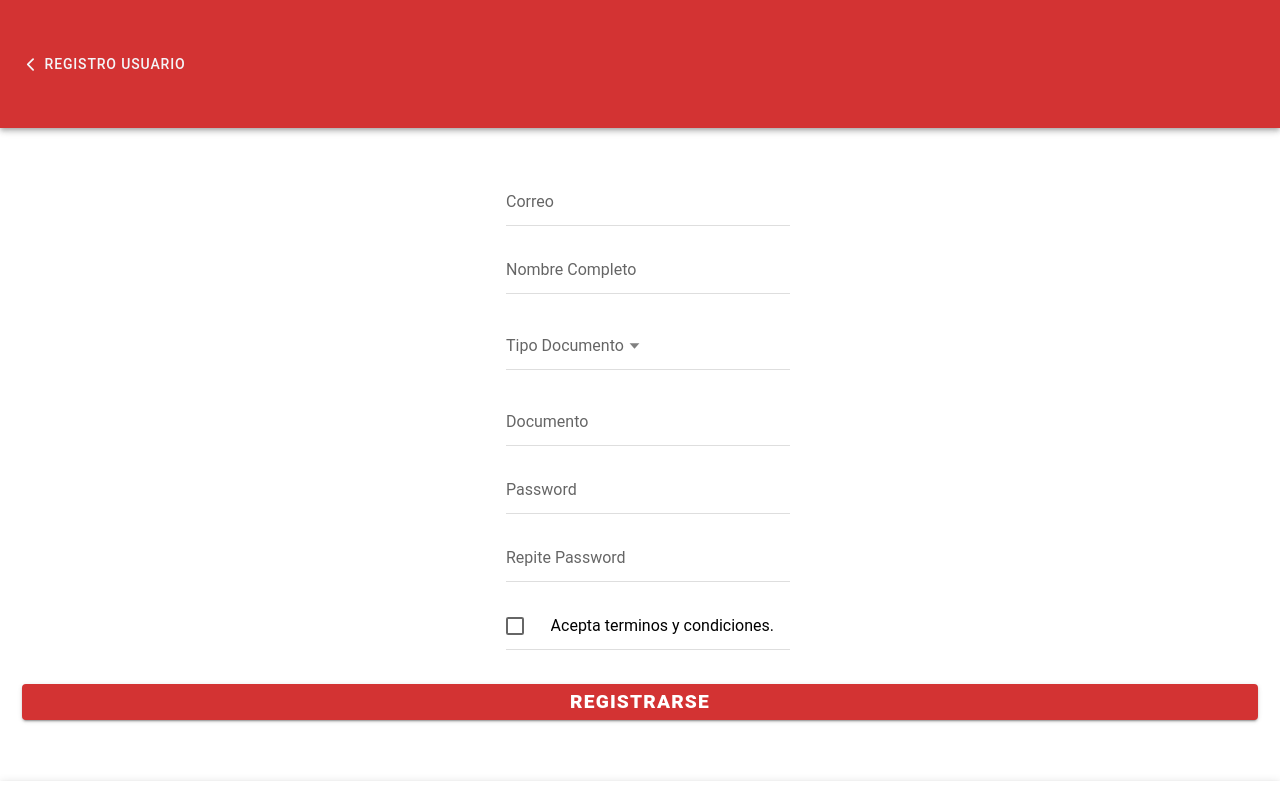
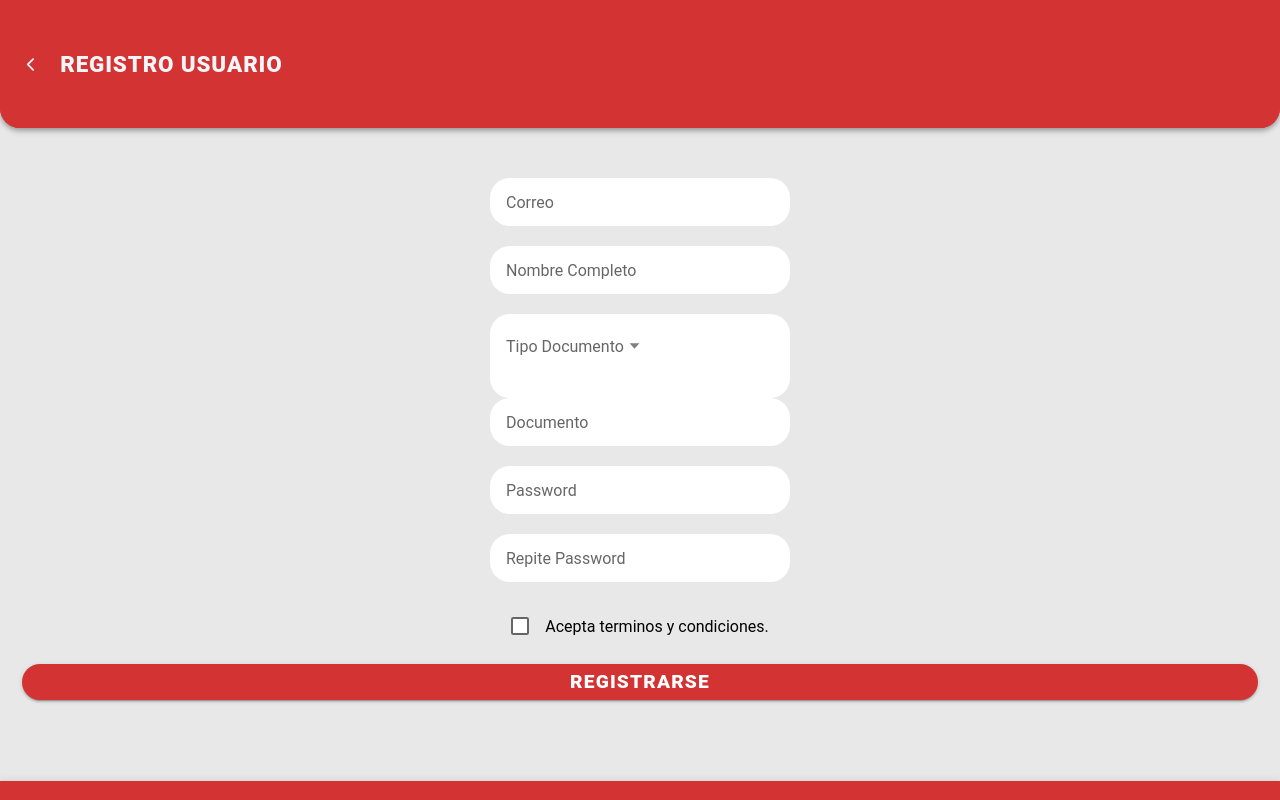
Before and after one commit to danipra2050/usc-yos, a React (Vite) app: page /singup in a window 1280 px wide. Built offline with nearby package versions, Linux system fonts and the light colour scheme.

Commit message:
Ajuste estilos formulario de registro

```diff
--- /dev/null
+++ b/src/components/SingUpComp.css
@@ -0,0 +1,25 @@
+.ion-button {
+    --background: #D33333;
+    font-size: 1.2rem;
+    font-weight: 800;
+    --border-radius: 20px;
+}
+
+.ion-button:hover{
+    --background: #D33333;
+}
+
+.form-item{
+    border-radius: 20px;
+    --border-style: none;
+}
+
+.form-item-checkbox{
+    --background: #E8E8E8;
+    border-radius: 20px;
+    --border-style: none;
+}
+
+.form-list{
+    border-radius: 20px;
+}
--- /dev/null
+++ b/src/components/SingUpComp.jsx
@@ -0,0 +1,128 @@
+import React, { useState } from "react";
+import {
+  IonButton,
+  IonInput,
+  IonItem,
+  IonList,
+  IonSelect,
+  IonSelectOption,
+  IonCheckbox,
+} from "@ionic/react";
+import { useForm } from "react-hook-form";
+import "./SingUpComp.css";
+
+let initialValues = {
+  correo: "",
+  nombreCompleto: "",
+  tipoDocumento: "",
+  documento: "",
+  password: "",
+  terminos: "",
+};
+
+const SingUpComp = () => {
+  const [data, setData] = useState();
+
+  const {
+    control,
+    handleSubmit,
+    formState: { errors },
+    reset,
+    register,
+  } = useForm({
+    defaultValues: { ...initialValues },
+    mode: "onTouched",
+    reValidateMode: "onChange",
+  });
+
+  const onSubmit = (data) => {
+    console.log(data);
+    setData(data);
+  };
+
+  const showError = (fieldName) => {
+    let error = errors[fieldName];
+    return error ? (
+      <div style={{ color: "red", fontWeight: "bold" }}>
+        {error.message || "El campo es obligatorio."}
+      </div>
+    ) : null;
+  };
+
+  return (
+    <form onSubmit={handleSubmit(onSubmit)}>
+      <div className="form-container">
+        <IonItem className="form-item">
+          <IonInput
+            placeholder="Correo"
+            type="email"
+            {...register("correo", {
+              required: true,
+              pattern: {
+                value: /^[A-Z0-9._%+-]+@[A-Z0-9.-]+\.[A-Z]{2,4}$/i,
+                message: "formato de correo invalido",
+              },
+            })}
+          />
+        </IonItem>
+        {showError("correo")}
+        <IonItem className="form-item">
+          <IonInput
+            placeholder="Nombre Completo"
+            {...register("nombreCompleto", { required: true })}
+          />
+        </IonItem>
+        {showError("nombreCompleto")}
+        <IonList className="form-list">
+          <IonItem className="form-item">
+            <IonSelect
+              placeholder="Tipo Documento"
+              {...register("tipoDocumento", { required: true })}
+            >
+              <IonSelectOption value="CC">Cedula Ciudadanía</IonSelectOption>
+              <IonSelectOption value="CE">Cedula Extranjería</IonSelectOption>
+              <IonSelectOption value="PS">Pasaporte</IonSelectOption>
+            </IonSelect>
+          </IonItem>
+        </IonList>
+        <IonItem className="form-item">
+          <IonInput
+            placeholder="Documento"
+            {...register("documento", { required: true })}
+          />
+        </IonItem>
+        {showError("documento")}
+        <IonItem className="form-item">
+          <IonInput
+            placeholder="Password"
+            type="password"
+            {...register("password", { required: true })}
+          ></IonInput>
+        </IonItem>
+        {showError("password")}
+        <IonItem className="form-item">
+          <IonInput
+            placeholder="Repite Password"
+            type="password"
+            {...register("secondPassword", { required: true })}
+          />
+        </IonItem>
+        {showError("secondPassword")}
+        <IonItem className="form-item-checkbox">
+          <IonCheckbox
+            labelPlacement="end"
+            {...register("terminos", { required: true })}
+          >
+            Acepta terminos y condiciones.
+          </IonCheckbox>
+        </IonItem>
+        {showError("terminos")}
+      </div>
+      <IonButton type="submit" expand="block" className="ion-button">
+        Registrarse
+      </IonButton>
+    </form>
+  );
+};
+
+export default SingUpComp;
--- a/src/pages/Pages.css
+++ b/src/pages/Pages.css
@@ -1,5 +1,6 @@
-.ion-header {
+.icon-header {
     background-color: #D33333;
+    border-radius: 0 0 20px 20px;
 }
 
 .ion-toolbar {
@@ -19,14 +20,7 @@
     linear-gradient(45deg, var(--bg) 25%, transparent 25%);
     background-size: 100px 100px;
     background-color: var(--stripe);
-}
-.ion-button {
-    --background: #D33333;
-    font-size: 1.2rem;
-    font-weight: 800;
-}
-.ion-button:hover{
-    --background: #D33333;
+    border-radius: 0 0 20px 20px;
 }
 
 .ion-content {
@@ -41,3 +35,17 @@
     padding-bottom: 0.3rem;
     --color: white;
 }
+
+.content{
+    --background: #E8E8E8;
+}
+
+.ion-footer{
+    background: #D33333;
+}
+
+.title-screen{
+    padding: 0 10px 0 20px;
+    font-size: 1.6em;
+    font-weight: 800;
+}
--- a/src/pages/SingUp.jsx
+++ b/src/pages/SingUp.jsx
@@ -1,62 +1,19 @@
-import React, { useState } from "react";
+import React from "react";
 import {
   IonButton,
   IonButtons,
-  IonContent,
   IonFooter,
   IonHeader,
   IonIcon,
-  IonInput,
-  IonItem,
-  IonList,
   IonPage,
-  IonSelect,
-  IonSelectOption,
   IonToolbar,
-  IonCheckbox,
+  IonContent,
 } from "@ionic/react";
 import { chevronBack } from "ionicons/icons";
-import { useForm } from "react-hook-form";
 import "./Pages.css";
-
-let initialValues = {
-  correo: "",
-  nombreCompleto: "",
-  tipoDocumento: "",
-  documento: "",
-  password: "",
-  terminos: "",
-};
+import SingUpComp from "../components/SingUpComp";
 
 const SingUp = () => {
-  const [data, setData] = useState();
-
-  const {
-    control,
-    handleSubmit,
-    formState: { errors },
-    reset,
-    register,
-  } = useForm({
-    defaultValues: { ...initialValues },
-    mode: "onTouched",
-    reValidateMode: "onChange",
-  });
-
-  const onSubmit = (data) => {
-    console.log(data);
-    setData(data);
-  };
-
-  const showError = (fieldName) => {
-    let error = errors[fieldName];
-    return error ? (
-      <div style={{ color: "red", fontWeight: "bold" }}>
-        {error.message || "Field Is Required"}
-      </div>
-    ) : null;
-  };
-
   return (
     <IonPage>
       <IonHeader className="icon-header">
@@ -69,87 +26,15 @@ const SingUp = () => {
               color="light"
             >
               <IonIcon icon={chevronBack} />
-              &nbsp;Registro Usuario
+              <span className="title-screen">Registro Usuario</span>
             </IonButton>
           </IonButtons>
         </IonToolbar>
       </IonHeader>
       <IonContent fullscreen className="content">
-        <form onSubmit={handleSubmit(onSubmit)}>
-          <div className="form-container">
-            <IonItem className="form-item">
-              <IonInput
-                placeholder="Correo"
-                type="email"
-                {...register("correo", {
-                  required: true,
-                  pattern: {
-                    value: /^[A-Z0-9._%+-]+@[A-Z0-9.-]+\.[A-Z]{2,4}$/i,
-                    message: "invalid email address",
-                  },
-                })}
-              />
-            </IonItem>
-            {showError("correo")}
-            <IonItem className="form-item">
-              <IonInput
-                placeholder="Nombre Completo"
-                {...register("nombreCompleto", { required: true })}
-              />
-            </IonItem>
-            {showError("nombreCompleto")}
-            <IonList>
-              <IonItem className="form-item">
-                <IonSelect
-                  placeholder="Tipo Documento"
-                  {...register("tipoDocumento", { required: true })}
-                >
-                  <IonSelectOption value="CC">
-                    Cedula Ciudadanía
-                  </IonSelectOption>
-                  <IonSelectOption value="CE">
-                    Cedula Extranjería
-                  </IonSelectOption>
-                  <IonSelectOption value="PS">Pasaporte</IonSelectOption>
-                </IonSelect>
-              </IonItem>
-            </IonList>
-            <IonItem className="form-item">
-              <IonInput
-                placeholder="Documento"
-                {...register("documento", { required: true })}
-              />
-            </IonItem>
-            {showError("documento")}
-            <IonItem className="form-item">
-              <IonInput
-                placeholder="Password"
-                type="password"
-                {...register("password", { required: true })}
-              ></IonInput>
-            </IonItem>
-            {showError("password")}
-            <IonItem className="form-item">
-              <IonInput
-                placeholder="Repite Password"
-                type="password"
-                {...register("secondPassword", { required: true })}
-              />
-            </IonItem>
-            {showError("secondPassword")}
-            <IonItem className="form-item">
-              <IonCheckbox labelPlacement="end" {...register("terminos", { required: true })}>
-                Acepta terminos y condiciones.
-              </IonCheckbox>
-            </IonItem>
-            {showError("terminos")}
-          </div>
-          <IonButton type="submit" expand="block" className="ion-button">
-            Registrarse
-          </IonButton>
-        </form>
+        <SingUpComp />
       </IonContent>
-      <IonFooter>&nbsp;</IonFooter>
+      <IonFooter className="ion-footer">&nbsp;</IonFooter>
     </IonPage>
   );
 };
```
Also changed, not shown: src/components/Login.css (indentation only).
